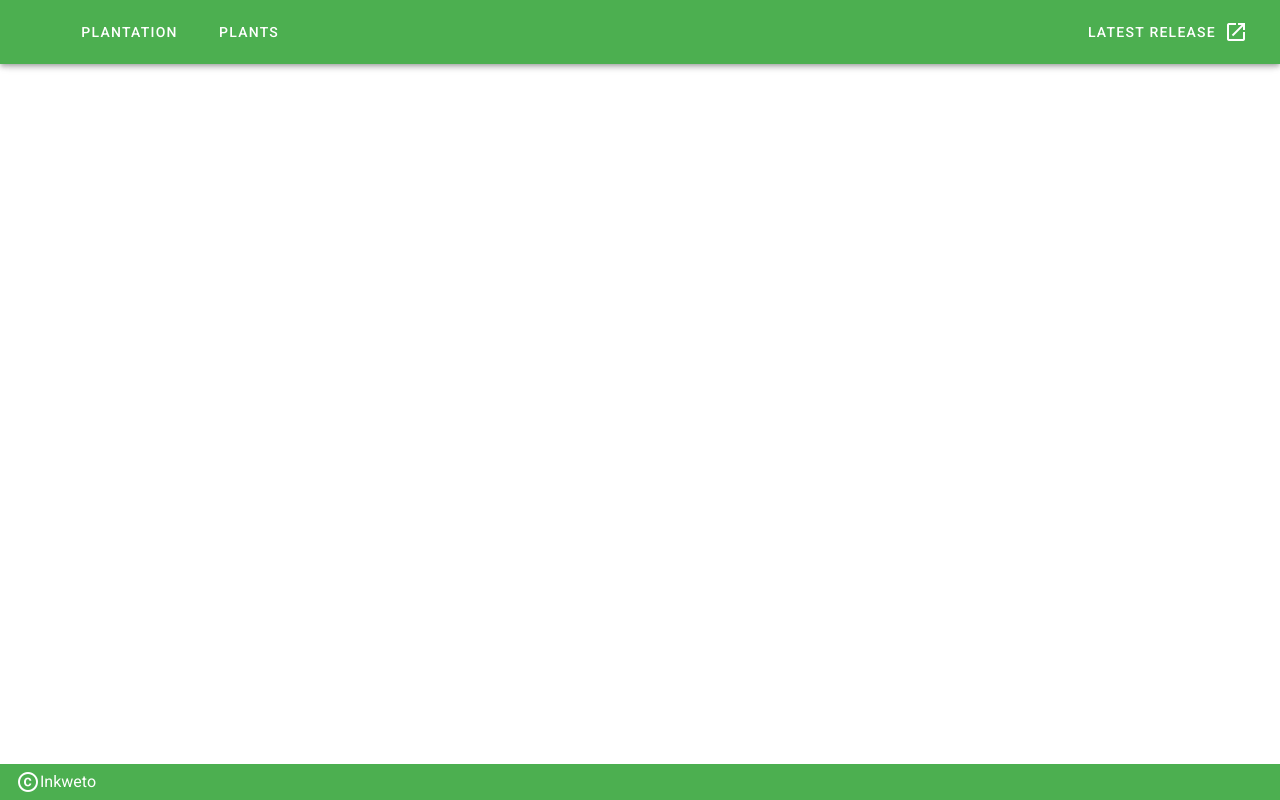
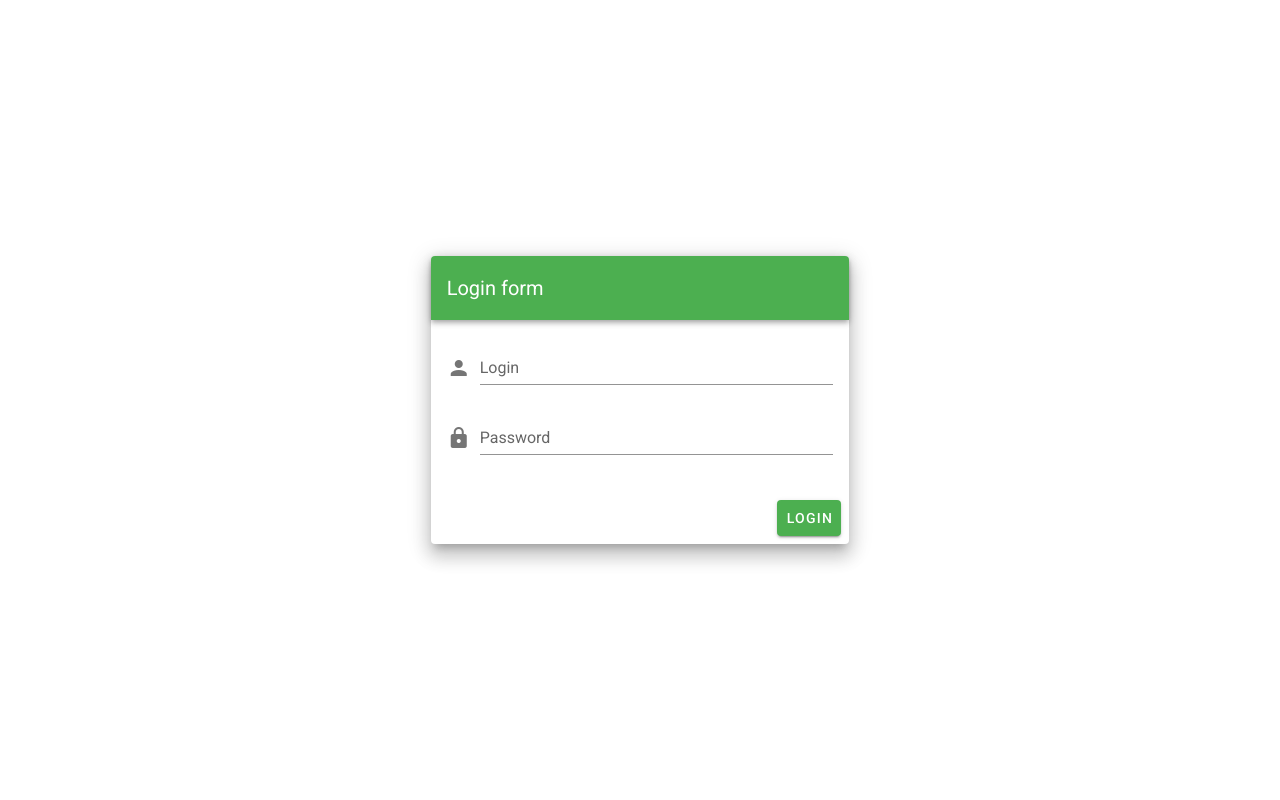
Before and after one commit to Inkweto/Plantation-front, a Vue app: page /login in a window 1280 px wide. Built offline with nearby package versions, Linux system fonts and the light colour scheme.

Commit message:
added login page and basic security

```diff
--- a/src/App.vue
+++ b/src/App.vue
@@ -1,62 +1,52 @@
 <template>
   <v-app>
-    <v-app-bar
-      app
-      color="green"
-      dark
-    >
-      <v-btn
-        href="http://localhost:8080/"
-        text
-      >
-        <v-img
-          :src="require('./assets/logo.png')"
-          class="shrink mr-2"
-          contain
-          transition="scale-transition"
-          width="40"
-        />
-        <span class="mr-2">Plantation</span>
-      </v-btn>
-
-      <v-btn
-        href="http://localhost:8080/plants"
-        text
-      >
-        <span class="mr-2">Plants</span>
-      </v-btn>
-
-      <v-spacer></v-spacer>
-
-      <v-btn
-        href="https://github.com/Inkweto/Plantation-front"
-        target="_blank"
-        text
-      >
-        <span class="mr-2">Latest Release</span>
-        <v-icon>mdi-open-in-new</v-icon>
-      </v-btn>
-    </v-app-bar>
+    <template v-if="!$route.path.includes('login')">
+      <NavBar />
+    </template>
 
     <v-main>
-      <router-view></router-view>
+      <keep-alive :include="['Login']">
+            <router-view></router-view>
+         </keep-alive>
     </v-main>
 
-    <v-footer
-      app
-      color="green"
-      dark>
+    <template v-if="!$route.path.includes('login')">
+      <Footer />
+    </template>
 
-      <v-icon>mdi-copyright</v-icon> Inkweto
-  </v-footer>
   </v-app>
 </template>
 
 <script>
+import NavBar from './components/NavBar.vue'
+import Footer from './components/Footer.vue'
   export default {
     name: 'App',
 
-    data: () => ({
-    }),
+    components: {
+      NavBar,
+      Footer
+    },
+
+    data() {
+      return {
+        username: '',
+        user: [],
+        result: '',
+      }
+  },
+  created() {
+
+  },
+  computed : {
+      isLoggedIn : function(){ return this.$store.getters.isAuthenticated },
+      getUsername : function(){ return this.$store.getters.StateUser.username }
+  },
+  methods: {
+    async logout (){
+        await this.$store.dispatch('LogOut')
+        this.$router.push('/login')
+    }
+  }
   };
 </script>
--- /dev/null
+++ b/src/components/Footer.vue
@@ -0,0 +1,23 @@
+<template>
+  <div id="nav">
+      <v-footer
+        app
+        color="green"
+        dark>
+
+        <v-icon class="mr-1">mdi-copyright</v-icon> Plantation
+      </v-footer>
+  </div>
+</template>
+
+<script>
+export default {
+    name: 'Footer',
+
+    data() {
+        return {
+
+        }
+    }
+};
+</script>
--- a/src/components/HelloWorld.vue
+++ b/src/components/HelloWorld.vue
@@ -56,56 +56,6 @@
     },
     data: () => ({
       result: "",
-      ecosystem: [
-        {
-          text: 'vuetify-loader',
-          href: 'https://github.com/vuetifyjs/vuetify-loader',
-        },
-        {
-          text: 'github',
-          href: 'https://github.com/vuetifyjs/vuetify',
-        },
-        {
-          text: 'awesome-vuetify',
-          href: 'https://github.com/vuetifyjs/awesome-vuetify',
-        },
-      ],
-      importantLinks: [
-        {
-          text: 'Documentation',
-          href: 'https://vuetifyjs.com',
-        },
-        {
-          text: 'Chat',
-          href: 'https://community.vuetifyjs.com',
-        },
-        {
-          text: 'Made with Vuetify',
-          href: 'https://madewithvuejs.com/vuetify',
-        },
-        {
-          text: 'Twitter',
-          href: 'https://twitter.com/vuetifyjs',
-        },
-        {
-          text: 'Articles',
-          href: 'https://medium.com/vuetify',
-        },
-      ],
-      whatsNext: [
-        {
-          text: 'Explore components',
-          href: 'https://vuetifyjs.com/components/api-explorer',
-        },
-        {
-          text: 'Select a layout',
-          href: 'https://vuetifyjs.com/getting-started/pre-made-layouts',
-        },
-        {
-          text: 'Frequently Asked Questions',
-          href: 'https://vuetifyjs.com/getting-started/frequently-asked-questions',
-        },
-      ],
     })
   }
 </script>
--- /dev/null
+++ b/src/components/Login.vue
@@ -0,0 +1,75 @@
+<template>
+   <v-app id="inspire">
+      <v-content>
+         <v-container fluid fill-height>
+            <v-layout align-center justify-center>
+               <v-flex xs12 sm8 md4>
+                  <v-card class="elevation-12">
+                     <v-toolbar dark color="green">
+                        <v-toolbar-title>Login form</v-toolbar-title>
+                     </v-toolbar>
+                     <v-card-text>
+                        <v-form>
+                           <v-text-field
+                              prepend-icon="mdi-account"
+                              name="login"
+                              label="Login"
+                              type="text"
+                              v-model="form.username"
+                           ></v-text-field>
+                           <v-text-field
+                              id="password"
+                              prepend-icon="mdi-lock"
+                              name="password"
+                              label="Password"
+                              type="password"
+                              v-model="form.password"
+                           ></v-text-field>
+                        </v-form>
+                     </v-card-text>
+                     <v-card-actions>
+                        <v-spacer></v-spacer>
+                        <v-btn color="success" v-on:click='submit()'>Login</v-btn>
+                     </v-card-actions>
+                  </v-card>
+               </v-flex>
+            </v-layout>
+         </v-container>
+      </v-content>
+   </v-app>
+</template>
+
+<script>
+import { mapActions } from "vuex";
+
+export default {
+   name: 'Login',
+   props: {
+      source: String,
+   },
+   data() {
+    return {
+      form: {
+        username: "",
+        password: "",
+      },
+      showError: false
+    };
+  },
+  methods: {
+    ...mapActions(["LogIn"]),
+    async submit() {
+      const User = new FormData();
+      User.append("username", this.form.username);
+      User.append("password", this.form.password);
+      try {
+          await this.LogIn(User);
+          this.$router.push("/");
+          this.showError = false
+      } catch (error) {
+        this.showError = true
+      }
+    },
+  },
+};
+</script>
--- /dev/null
+++ b/src/components/NavBar.vue
@@ -0,0 +1,72 @@
+<template>
+  <div id="nav">
+      <v-app-bar
+        app
+        color="green"
+        dark
+      >
+        <v-btn
+          href="http://localhost:8000/"
+          text
+        >
+          <v-img
+            :src="require('../assets/logo.png')"
+            class="shrink mr-2"
+            contain
+            transition="scale-transition"
+            width="40"
+          />
+          <span class="mr-2">Plantation</span>
+        </v-btn>
+
+        <v-btn
+          href="http://localhost:8000/plants"
+          text
+        >
+          <span class="mr-2">Plants</span>
+        </v-btn>
+
+        <v-spacer></v-spacer>
+
+        <span v-if="isLoggedIn">
+          <v-icon>mdi-account</v-icon>
+
+          <span text class="mr-2 ml-2">{{getUsername}}</span>
+
+          <v-btn text @click="logout">
+            <span class="mr-2">Logout</span>
+          </v-btn>
+        </span>
+        <span v-else>
+          not logged
+        </span>
+      </v-app-bar>
+  </div>
+</template>
+
+<script>
+  export default {
+    name: 'NavBar',
+
+    data() {
+    return {
+      username: '',
+      user: [],
+      result: '',
+    }
+  },
+  created() {
+
+  },
+  computed : {
+      isLoggedIn : function(){ return this.$store.getters.isAuthenticated },
+      getUsername : function(){ return this.$store.getters.StateUser.name }
+  },
+  methods: {
+    async logout (){
+        await this.$store.dispatch('LogOut')
+        this.$router.push('/login')
+    }
+  }
+  };
+</script>
--- a/src/main.js
+++ b/src/main.js
@@ -2,10 +2,29 @@ import Vue from 'vue'
 import App from './App.vue'
 import vuetify from './plugins/vuetify'
 import router from './router'
+import store from './store';
+import axios from 'axios';
 
-Vue.config.productionTip = false
+axios.defaults.withCredentials = true
+axios.defaults.baseURL = 'http://localhost:8080';
+
+axios.interceptors.response.use(undefined, function (error) {
+  if (error) {
+    const originalRequest = error.config;
+    if (error.response.status === 401 && !originalRequest._retry) {
+
+        originalRequest._retry = true;
+        store.dispatch('LogOut')
+        return router.push('/login')
+    }
+  }
+})
+
+Vue.config.productionTip = false;
+Vue.prototype.$api_url = "http://localhost:8080";
 
 new Vue({
+  store,
   vuetify,
   router,
   render: h => h(App)
--- a/src/router.js
+++ b/src/router.js
@@ -1,22 +1,61 @@
 import Vue from 'vue'
 import Router from 'vue-router'
-import HelloWorld from './views/HelloWorld.vue'
+import store from './store'
+import Login from './views/Login.vue'
+import Main from './views/HelloWorld.vue'
+import Plants from './views/Plants.vue'
 
 Vue.use(Router)
 
-export default new Router({
-    mode: 'history',
-    base: process.env.BASE_URL,
-    routes: [
+const routes = [
     {
         path: '/',
         name: 'helloworld',
-            component: HelloWorld
+        component: Main,
+        meta: {requiresAuth: true},
     },
     {
         path: '/plants',
         name: 'plants',
-            component: () => import('./views/Plants.vue')
+        component: Plants,
+        meta: {requiresAuth: true},
+    },
+    {
+        path: '/login',
+        name: 'login',
+        component: Login,
+        meta: { guest: true },
     }
 ]
+
+const router = new Router({
+    mode: 'history',
+    base: process.env.BASE_URL,
+    routes
 })
+
+router.beforeEach((to, from, next) => {
+    if(to.matched.some(record => record.meta.requiresAuth)) {
+        if(store.getters.isAuthenticated) {
+            next();
+            return;
+        }
+        next('/login');
+    } else {
+        next();
+    }
+})
+
+router.beforeEach((to, from, next) => {
+    if(to.matched.some(record => record.meta.guest)) {
+        if(store.getters.isAuthenticated) {
+            next('/');
+            return;
+        }
+        next();
+    } else {
+        next();
+    }
+})
+
+export default router
--- /dev/null
+++ b/src/store/index.js
@@ -0,0 +1,13 @@
+import Vuex from 'vuex'
+import Vue from 'vue'
+import createPersistedState from 'vuex-persistedstate'
+import auth from './modules/auth'
+
+Vue.use(Vuex);
+
+export default new Vuex.Store({
+    modules: {
+        auth
+    },
+    plugins: [createPersistedState()]
+});
--- /dev/null
+++ b/src/store/modules/auth.js
@@ -0,0 +1,50 @@
+import Vue from 'vue'
+
+const state = {
+    user: null,
+};
+const getters = {
+    isAuthenticated: state => !!state.user,
+    StateUser: state => state.user,
+};
+const actions = {
+    async LogIn({commit}, User) {
+        //localhost:8080/login?login=Adam&password=admin
+
+        var result = await fetch(Vue.prototype.$api_url + "/login/?" +
+                                    "login=" + User.get('username') +
+                                    "&password=" + User.get('password'), {
+            headers: {
+                Accept: "application/json"
+            }
+            });
+
+        const resp = await result.json();
+        const info = await resp;
+
+        if(result.status == 200) {
+            await commit('setUser', info)
+        }
+
+        //await commit('setUser', User.get('username'))
+    },
+
+    async LogOut({commit}){
+        let user = null
+        commit('LogOut', user)
+    }
+};
+const mutations = {
+    setUser(state, username){
+        state.user = username
+    },
+    LogOut(state){
+        state.user = null
+    },
+};
+export default {
+  state,
+  getters,
+  actions,
+  mutations
+};
--- /dev/null
+++ b/src/views/Login.vue
@@ -0,0 +1,12 @@
+<template>
+    <Login/>
+</template>
+
+<script>
+    import Login from '../components/Login'
+    export default {
+        components: {
+            Login
+        }
+    }
+</script>
```
Lines whose indentation alone changed are shown as unchanged.
